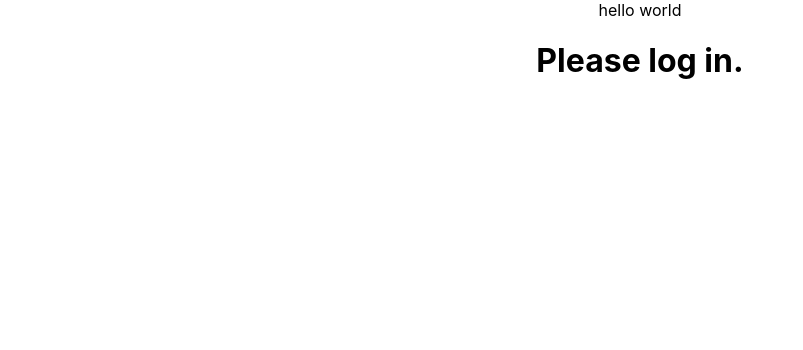
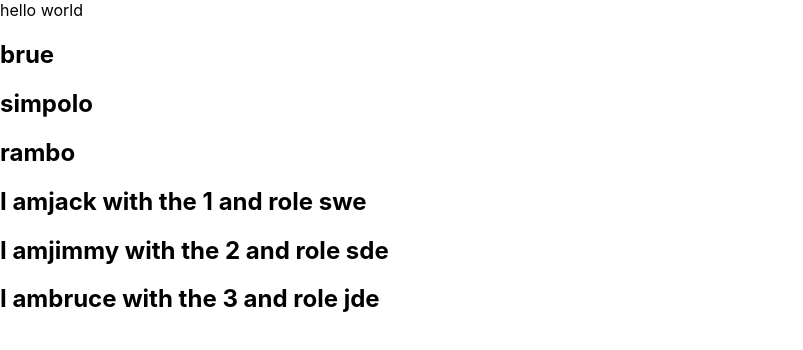
Before and after one commit to sowdhamini17/react_codevolution, a React (Create React App) app in the folder my-reff/: page / in a window 1280 px wide. Shown: the top 350 px of the page, without its empty margins (0-803 px from the left). Built offline with nearby package versions, Linux system fonts and the light colour scheme.

Commit message:
listrendering

```diff
--- a/my-reff/src/App.js
+++ b/my-reff/src/App.js
@@ -3,8 +3,9 @@
 // import Nojsx from "./Components/Nojsx";
 // import Props from "./Components/Props";
 // import State from "./Components/State";
-import './App.css';
-import Conditionalrendering from './Components/Conditionalrendering';
+// import './App.css';
+// import Conditionalrendering from './Components/Conditionalrendering';
+import Listrendering from './Components/Listrendering';
 // import Methodsasprops1 from "./Components/Methodsasprops1";
 
 function App() {
@@ -18,7 +19,8 @@ function App() {
       <Props name="ROCK"/> */}
       {/* <State/> */}
       {/* <Methodsasprops1/> */}
-      <Conditionalrendering  isLoggedIn={true}/>
+      {/* <Conditionalrendering  isLoggedIn={true}/> */}
+      <Listrendering/>
     </div>
   );
 }
--- /dev/null
+++ b/my-reff/src/Components/Listrendering.js
@@ -0,0 +1,29 @@
+import React from "react"
+import Lr1 from "./Lr1"
+
+const Listrendering=()=>{
+    const arr1=["brue","simpolo","rambo"]
+    const arrList=arr1.map(arr=><h2>{arr}</h2>)
+    const persons=[{
+        id:1,
+        name:"jack",
+        role:"swe"},
+        {
+            id:2,
+            name:"jimmy",
+            role:"sde"},
+
+            {
+                id:3,
+                name:"bruce",
+                role:"jde"}
+    ]
+    const personList=persons.map(person=><Lr1 person={person}/>)
+    return(
+        <div>
+        {arrList}
+        {personList}
+        </div>
+    )
+}
+export default Listrendering
--- /dev/null
+++ b/my-reff/src/Components/Lr1.js
@@ -0,0 +1,8 @@
+import React from "react"
+
+const Lr1=({person})=>{
+    return(<div>
+        <h2>I am{person.name} with the {person.id} and role {person.role}</h2>
+    </div>)
+}
+export default Lr1
```
